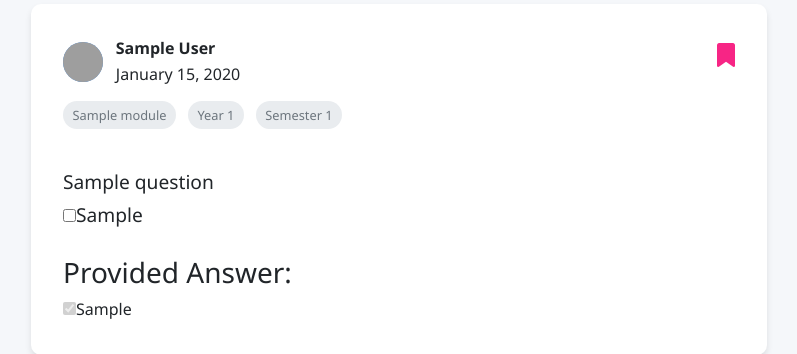
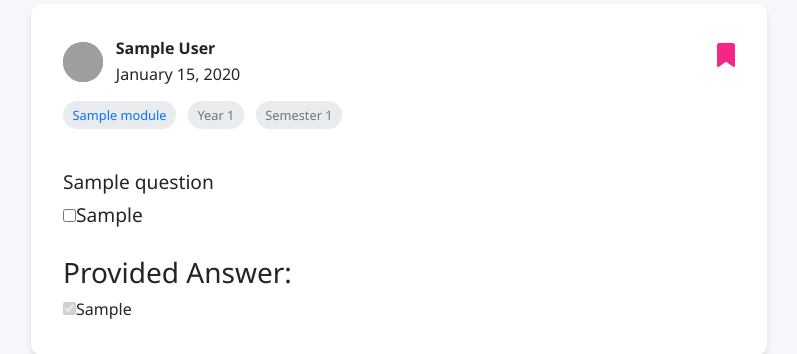
Before and after one commit to Prabesh01/cram4exam, a Django app: page /question/1/ in a window 1280 px wide. Shown: the part 150-504 px from the top of the page, without its empty margins (241-1038 px from the left). Run offline with Django 5.2, Linux system fonts and the light colour scheme; a user stored in the database is signed in; tables that the repository leaves empty hold one stand-in row (values such as "Sample post"); parts of the project's set-up code (start-up, migrations or seed data) failed here and were passed over; grey boxes are pictures that could not be loaded.

Commit message:
question: link to module

```diff
--- a/app/templates/question.html
+++ b/app/templates/question.html
@@ -229,7 +229,7 @@
                         <div class="author-name">{{question.added_by.first_name}} {{question.added_by.last_name}}<br><span style="font-weight: normal;">{{ question.date_added|date:"F j, Y" }}</span></div>
                     </div>
                     <div class="question-meta">
-                        <span>{{question.module}}</span>
+                        <span><a style="text-decoration:none;" href="{% url 'qbank' %}?module={{question.module.code}}">{{question.module}}</a></span>
                         <span>Year {{question.module.year}}</span>
                         <span>Semester {%if question.module.year_long%}{{question.sem}}{%else%}{{question.module.sem}}{%endif%}</span>
                     </div>
```
